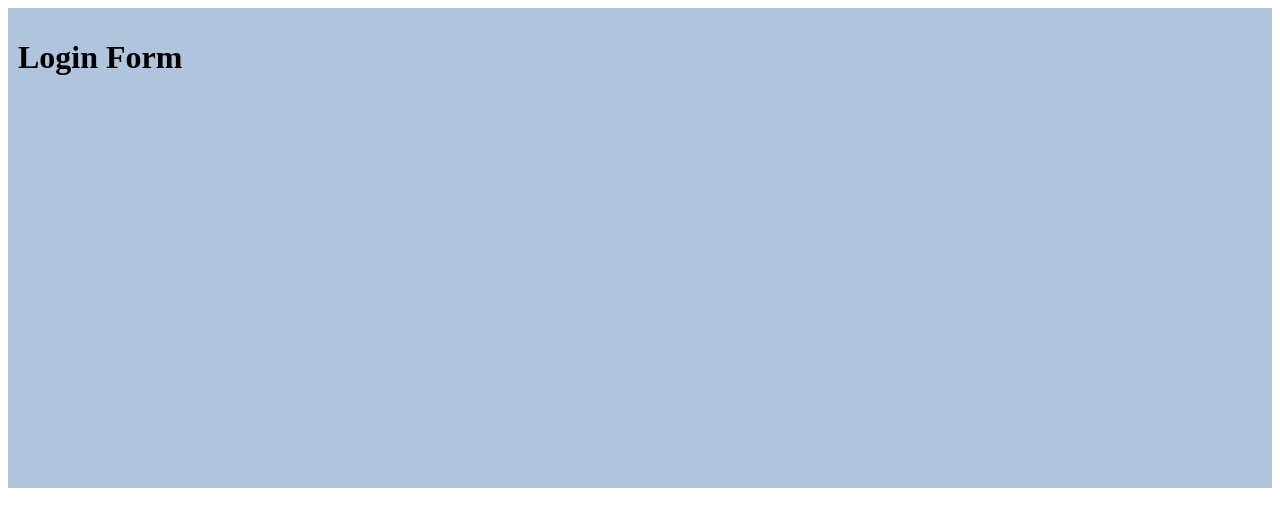
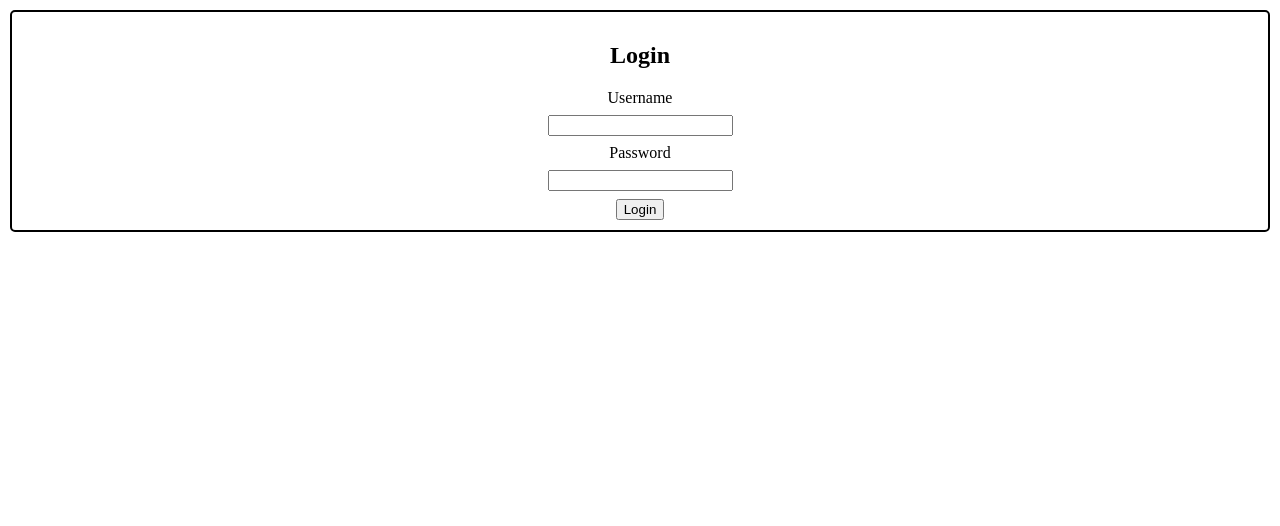
Before and after one commit to challey17/thinktank-client, a React (Create React App) app: page /login in a window 1280 px wide. Shown: the top 526 px of the page. Built offline with nearby package versions, Linux system fonts and the light colour scheme.

Commit message:
wireframing

```diff
--- a/src/App.css
+++ b/src/App.css
@@ -2,8 +2,10 @@
   box-sizing: border-box;
 }
 
+body {
+  margin: 0;
+}
 .App {
-  background-color: lightsteelblue;
   /*display: flex; */
   align-items: center;
   justify-content: center;
@@ -16,12 +18,15 @@
 }
 /* landing page*/
 .landing-page {
-  background-color: bisque;
+  background-color: grey;
   margin-top: 30%;
   padding-top: 5px;
   padding-bottom: 5px;
 }
 
+.landing-page link {
+  text-decoration: none;
+}
 /* nav bar */
 .navbar {
   position: fixed;
@@ -103,3 +108,47 @@ header {
 .card-q-a label {
   padding: 5px;
 }
+
+/*Registration form */
+
+.registration {
+  border: 2px solid;
+  border-radius: 5px;
+  max-height: 40vh;
+  display: flex;
+  flex-direction: column;
+  align-items: center;
+  justify-content: space-between;
+  padding: 10px;
+}
+.registration .form-group {
+  display: flex;
+  flex-direction: column;
+  align-items: center;
+}
+
+.registration input {
+  margin: 8px;
+}
+
+/*Login form */
+
+.login {
+  border: 2px solid;
+  border-radius: 5px;
+  max-height: 40vh;
+  display: flex;
+  flex-direction: column;
+  align-items: center;
+  justify-content: space-between;
+  padding: 10px;
+}
+.login .form-group {
+  display: flex;
+  flex-direction: column;
+  align-items: center;
+}
+
+.login input {
+  margin: 8px;
+}
--- a/src/App.js
+++ b/src/App.js
@@ -25,7 +25,9 @@ class App extends Component {
           />
           <Route exact path="/signup" component={SignupForm} />
           <Route exact path="/login" component={LoginForm} />
+
           <Route exact path="/editdeck" component={EditDeckPage} />
+          {/* will render study component,path is deckId*/}
           <Route
             exact
             path="/exampledeck/:id"
--- a/src/HomePage/HomePage.js
+++ b/src/HomePage/HomePage.js
@@ -1,5 +1,4 @@
 import React, { Component } from "react";
-import "./HomePage.css";
 import DeckList from "../DeckList/DeckList";
 import Navbar from "../NavBar/NavBar";
 import { Link } from "react-router-dom";
--- a/src/LandingPage/LandingPage.js
+++ b/src/LandingPage/LandingPage.js
@@ -1,5 +1,4 @@
 import React from "react";
-import "./LandingPage.css";
 import { Link } from "react-router-dom";
 
 export default function LandingPage() {
--- a/src/LoginForm/LoginForm.js
+++ b/src/LoginForm/LoginForm.js
@@ -2,8 +2,27 @@ import React from "react";
 
 export default function LoginForm() {
   return (
-    <div>
-      <h1>Login Form</h1>
-    </div>
+    <form className="login">
+      <h2>Login</h2>
+      <div className="form-group">
+        <label htmlFor="name">Username </label>
+        <input type="text" className="login__control" name="name" id="name" />
+      </div>
+      <div className="form-group">
+        <label htmlFor="password">Password</label>
+        <input
+          type="password"
+          className="login__control"
+          name="password"
+          id="password"
+        />
+      </div>
+
+      <div className="login__button">
+        <button type="submit" className="login__button">
+          Login
+        </button>
+      </div>
+    </form>
   );
 }
--- a/src/SignupForm/SignupForm.js
+++ b/src/SignupForm/SignupForm.js
@@ -3,7 +3,6 @@ import ValidationError from "./ValidationError";
 
 // this is a template from checkpoint 17
 //Organizing Your React Code
-//Should the state be here? or in App
 
 class SignupForm extends Component {
   constructor(props) {
@@ -89,9 +88,8 @@ class SignupForm extends Component {
     return (
       <form className="registration" onSubmit={(e) => this.handleSubmit(e)}>
         <h2>Register</h2>
-        <div className="registration__hint">* required field</div>
         <div className="form-group">
-          <label htmlFor="name">Name *</label>
+          <label htmlFor="name">Username </label>
           <input
             type="text"
             className="registration__control"
@@ -102,7 +100,7 @@ class SignupForm extends Component {
           {this.state.name.touched && <ValidationError message={nameError} />}
         </div>
         <div className="form-group">
-          <label htmlFor="password">Password *</label>
+          <label htmlFor="password">Password</label>
           <input
             type="password"
             className="registration__control"
@@ -118,7 +116,7 @@ class SignupForm extends Component {
           )}
         </div>
         <div className="form-group">
-          <label htmlFor="repeatPassword">Repeat Password *</label>
+          <label htmlFor="repeatPassword">Repeat Password</label>
           <input
             type="password"
             className="registration__control"
@@ -132,9 +130,6 @@ class SignupForm extends Component {
         </div>
 
         <div className="registration__button__group">
-          <button type="reset" className="registration__button">
-            Cancel
-          </button>
           <button
             type="submit"
             className="registration__button"
@@ -144,7 +139,7 @@ class SignupForm extends Component {
               this.validateRepeatPassword()
             }
           >
-            Save
+            Register
           </button>
         </div>
       </form>
```
Also changed, not shown: src/HomePage/HomePage.css (deleted), src/LandingPage/LandingPage.css (deleted), src/LoginForm/LoginForm.css (deleted), src/SignupForm/SignupForm.css (deleted).
